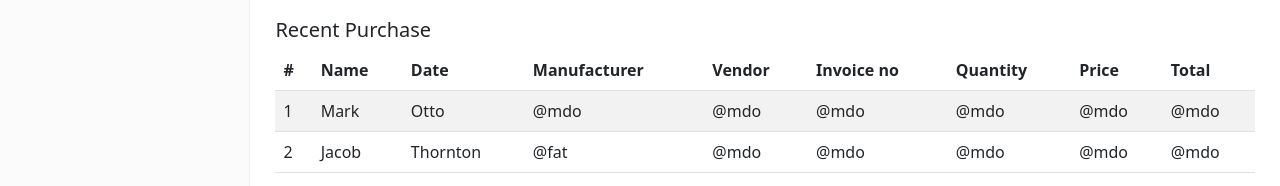
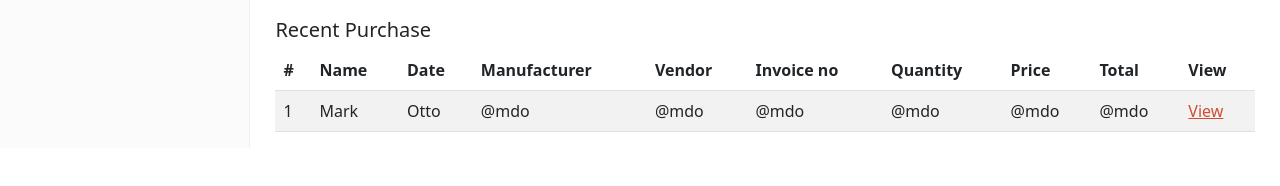
Before and after one commit to EarthmanAman/Asset-management-frontend, a React (Create React App) app: page / in a window 1280 px wide. Shown: the part 624-810 px from the top of the page. Built offline with nearby package versions, Linux system fonts and the light colour scheme.

Commit message:
Recent purchase view

```diff
--- a/src/components/recent_purchase.js
+++ b/src/components/recent_purchase.js
@@ -16,6 +16,7 @@ class RecentPurchase extends React.Component {
                 <th>Quantity</th>
                 <th>Price</th>
                 <th>Total</th>
+                <th>View</th>
                 </tr>
             </thead>
             <tbody>
@@ -29,18 +30,11 @@ class RecentPurchase extends React.Component {
                 <td>@mdo</td>
                 <td>@mdo</td>
                 <td>@mdo</td>
+                <td>
+                    <a href=''>View</a>
+                </td>
                 </tr>
-                <tr>
-                <td>2</td>
-                <td>Jacob</td>
-                <td>Thornton</td>
-                <td>@fat</td>
-                <td>@mdo</td>
-                <td>@mdo</td>
-                <td>@mdo</td>
-                <td>@mdo</td>
-                <td>@mdo</td>
-                </tr>
+
 
             </tbody>
             </Table>
```
